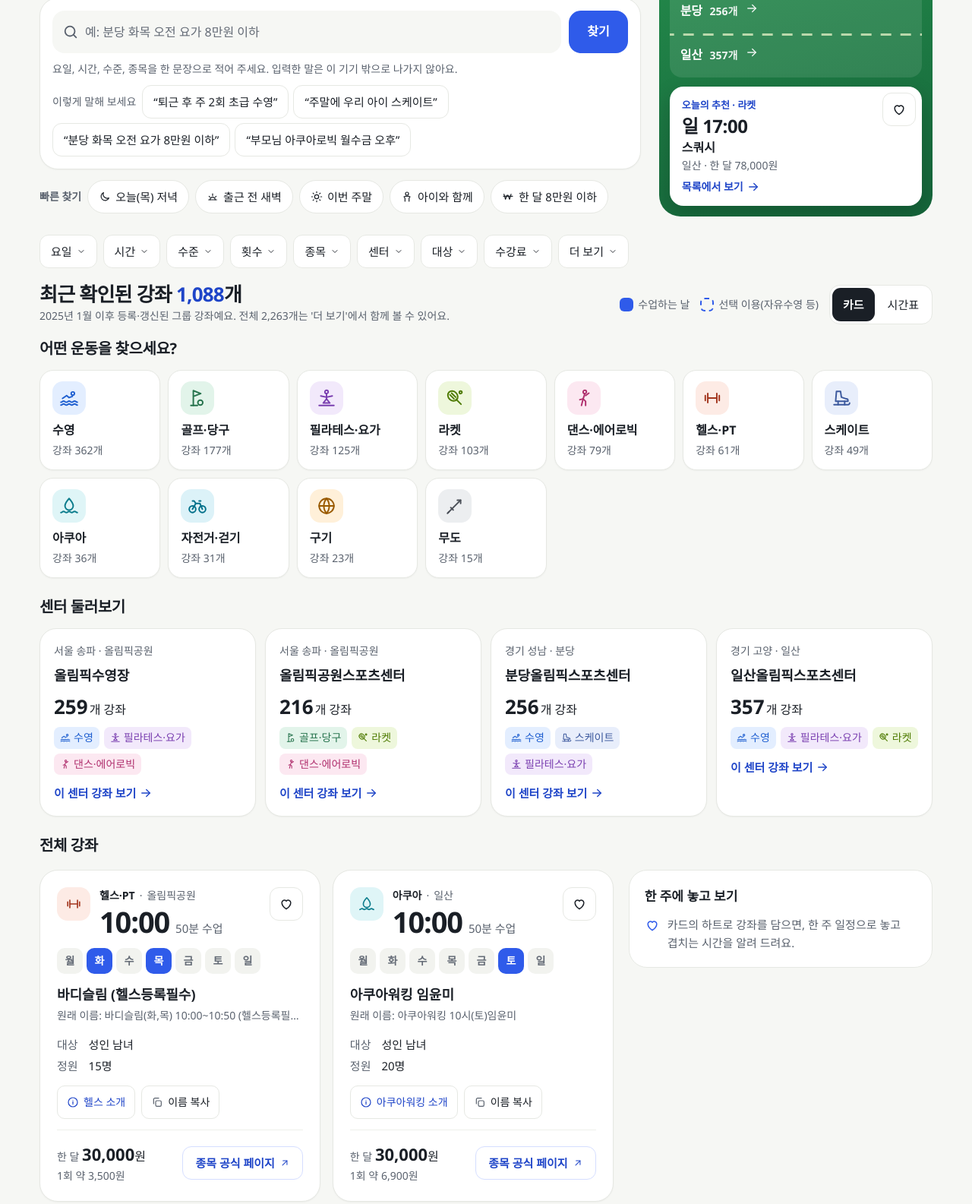
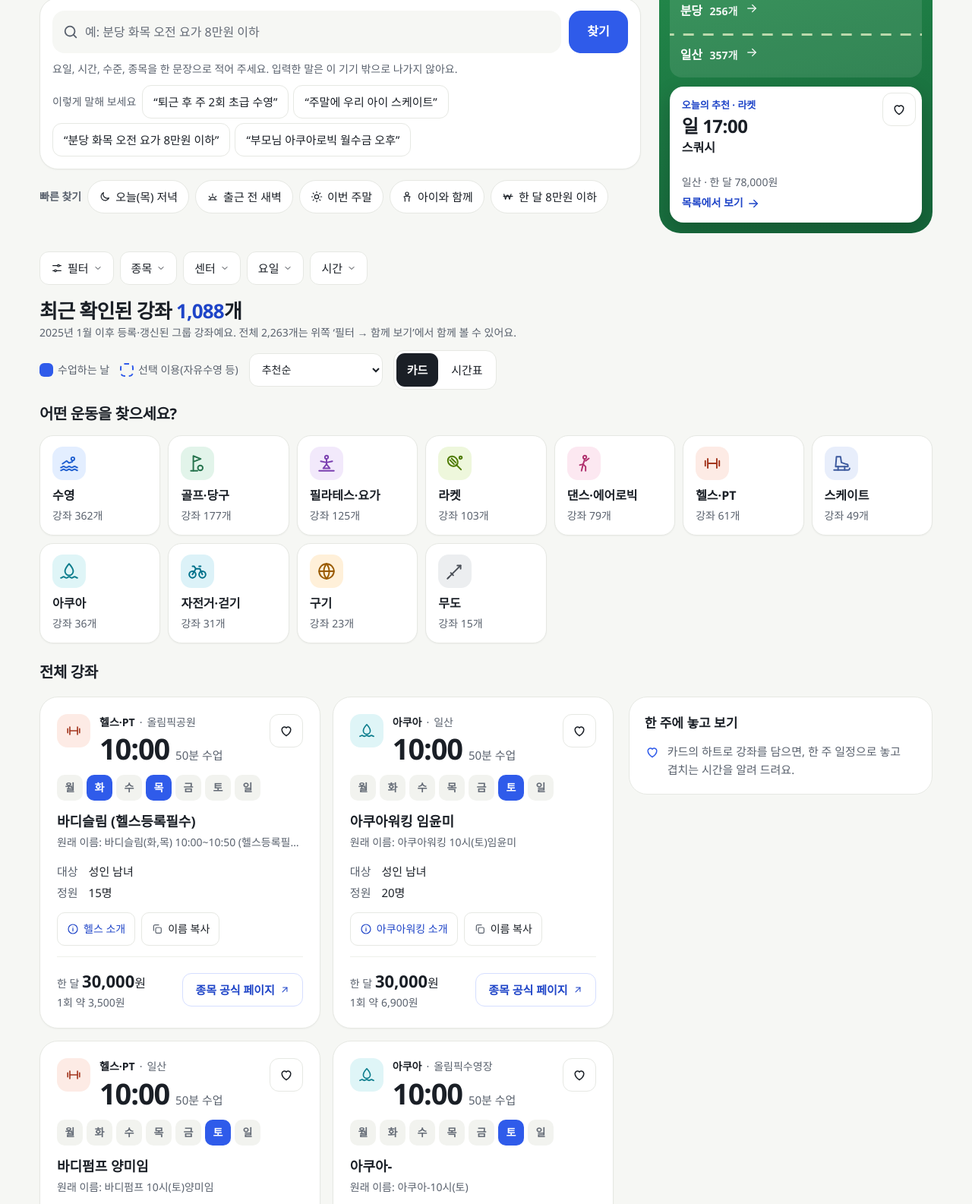
Before and after one commit to qudals552/olympic-course-finder, a website built with Vite: page site/index.html in a window 1280 px wide. Shown: the part 272-1857 px from the top of the page at 76% size. Built offline with nearby package versions, Linux system fonts and the light colour scheme.

Commit message:
필터 정리(5개 알약+필터 시트), 센터 둘러보기 카드 삭제, 정렬 선택, 카드 등장·호버 효과, 인물 잔상·카드 높이·그림자 수정
Co-Authored-By: Claude Sonnet 5.5 <noreply@anthropic.com>

```diff
--- a/site/index.html
+++ b/site/index.html
@@ -72,6 +72,7 @@
         <div id="pills" class="pills" role="group" aria-label="검색 조건"></div>
       </div>
       <div class="wrap pop-anchor"><div id="popover" class="popover" role="dialog" hidden></div></div>
+      <div id="pop-backdrop" class="pop-backdrop" hidden></div>
     </div>
 
     <main id="results" class="wrap results" tabindex="-1">
@@ -89,10 +90,16 @@
             <svg aria-hidden="true" width="16" height="16" viewBox="0 0 24 24" fill="none" stroke="currentColor" stroke-width="2.2" stroke-linecap="round" stroke-linejoin="round"><path d="M10 14a4 4 0 0 0 5.66 0l3-3a4 4 0 0 0-5.66-5.66l-1 1"/><path d="M14 10a4 4 0 0 0-5.66 0l-3 3a4 4 0 0 0 5.66 5.66l1-1"/></svg>
             <span>이 조건 링크 복사</span>
           </button>
-          <button type="button" id="sort-saved" class="share-btn sort-saved" aria-pressed="false" hidden>
-            <svg aria-hidden="true" width="16" height="16" viewBox="0 0 24 24" fill="currentColor"><path d="M12 20s-7-4.4-7-10a4 4 0 0 1 7-2.6A4 4 0 0 1 19 10c0 5.6-7 10-7 10z"/></svg>
-            <span id="sort-saved-label">담은 강좌 먼저</span>
-          </button>
+          <label class="sort-box">
+            <span class="sr-only">정렬</span>
+            <select id="sort-select" aria-label="정렬">
+              <option value="pick">추천순</option>
+              <option value="time">시작 시간순</option>
+              <option value="price">수강료 낮은순</option>
+              <option value="center">센터순</option>
+              <option value="saved">담은 강좌 먼저</option>
+            </select>
+          </label>
           <div class="seg" role="group" aria-label="보기 방식">
             <button type="button" data-view="cards" aria-pressed="true">카드</button>
             <button type="button" data-view="table" aria-pressed="false">시간표</button>
@@ -106,10 +113,6 @@
           <h2 class="disc-title">어떤 운동을 찾으세요?</h2>
           <div id="starter-tiles" class="starter-tiles"></div>
         </div>
-        <section class="disc-block" id="centers" aria-labelledby="centers-title">
-          <h2 id="centers-title" class="disc-title">센터 둘러보기</h2>
-          <div id="center-cards" class="center-cards"></div>
-        </section>
         <h2 class="disc-title">전체 강좌</h2>
       </section>
 
--- a/site/src/icons.ts
+++ b/site/src/icons.ts
@@ -32,6 +32,7 @@ export const LOGO = `<svg aria-hidden="true" width="36" height="36" viewBox="0 0
 
 export const ICON = {
   x: wrap('<path d="M6 6l12 12"/><path d="M18 6 6 18"/>', 14),
+  filter: wrap('<path d="M4 7h9"/><path d="M17 7h3"/><circle cx="15" cy="7" r="2"/><path d="M4 17h3"/><path d="M11 17h9"/><circle cx="9" cy="17" r="2"/>', 16),
   check: wrap('<path d="m5 12 5 5 9-10"/>', 14),
   down: wrap('<path d="m6 9 6 6 6-6"/>', 12),
   heart: wrap('<path d="M12 20s-7-4.4-7-10a4 4 0 0 1 7-2.6A4 4 0 0 1 19 10c0 5.6-7 10-7 10z"/>', 20),
--- a/site/src/main.ts
+++ b/site/src/main.ts
@@ -42,12 +42,6 @@ const EXAMPLES = ["퇴근 후 주 2회 초급 수영", "주말에 우리 아이
 const PRICE_STEPS = [50000, 80000, 100000, 150000, 200000];
 const SAVE_KEY = "olympic-course-finder.saved";
 const SCENE_KEY = "olympic-course-finder.scene";
-const CENTER_REGION: Record<string, string> = {
-  올림픽수영장: "서울 송파 · 올림픽공원",
-  올림픽공원스포츠센터: "서울 송파 · 올림픽공원",
-  분당올림픽스포츠센터: "경기 성남 · 분당",
-  일산올림픽스포츠센터: "경기 고양 · 일산",
-};
 const reduceMotion = () => matchMedia("(prefers-reduced-motion: reduce)").matches;
 
 // ---------- 작은 도우미 ----------
@@ -75,6 +69,7 @@ let query: Query = decodeQuery(location.hash);
 let shown = PAGE;
 let view: "cards" | "table" = "cards";
 let openPill: string | null = null;
+let skipAnim = false; // '더 보기'로 이어 붙일 때는 카드가 다시 나타나는 효과를 생략
 let lastNote = "";
 let saved: string[] = loadSaved();
 let savedOnce = false;
@@ -318,7 +313,7 @@ const PILLS: PillDef[] = [
     body: () => [el("h3", {}, "한 달 수강료"), el("div", { class: "chips" }, ...PRICE_STEPS.map((p) => chip(priceLabel(p), query.maxPrice === p, () => update({ maxPrice: query.maxPrice === p ? null : p }))))],
   },
   {
-    id: "more", title: "더 보기", value: () => "", on: () => !query.recentOnly || query.includePrivate || query.includePaused || query.sort !== emptyQuery().sort,
+    id: "more", title: "함께 보기", value: () => "", on: () => !query.recentOnly || query.includePrivate || query.includePaused,
     body: () => {
       const check = (label: string, on: boolean, set: (v: boolean) => void) => {
         const i = el("input", { type: "checkbox" }) as HTMLInputElement;
@@ -327,9 +322,7 @@ const PILLS: PillDef[] = [
         return el("label", { class: "check" }, i, label);
       };
       return [
-        el("h3", {}, "정렬"),
-        el("div", { class: "chips" }, ...([["pick", "추천순"], ["time", "시작 시간순"], ["price", "수강료 낮은순"], ["center", "센터순"], ["saved", "담은 강좌 먼저"]] as const).map(([k, l]) => chip(l, query.sort === k, () => update({ sort: k })))),
-        el("h3", { style: "margin-top: 14px" }, "함께 보기"),
+        el("h3", {}, "함께 보기"),
         check(`오래된 강좌도 보기 (${data.recentFrom.replace("-", ".")} 이전 등록)`, !query.recentOnly, (v) => update({ recentOnly: !v })),
         check("개인·2인 레슨도 보기", query.includePrivate, (v) => update({ includePrivate: v })),
         check("일시중지 강좌도 보기", query.includePaused, (v) => update({ includePaused: v })),
@@ -338,17 +331,29 @@ const PILLS: PillDef[] = [
   },
 ];
 
+/** 자주 쓰는 4개는 바로 보이고, 나머지는 '필터 더 보기' 한 곳에 모음(알약이 너무 많아 헷갈리지 않게) */
+const MAIN_IDS = ["sport", "center", "days", "times"];
+const MORE_IDS = ["level", "week", "target", "price", "more"];
+const PILL_ORDER = ["filters", ...MAIN_IDS]; // 필터 버튼을 맨 앞에 둬서 휴대폰에서 옆으로 밀려 가려지지 않게
+const pillById = (id: string) => PILLS.find((p) => p.id === id)!;
+const moreCount = () => MORE_IDS.filter((id) => pillById(id).on()).length;
+
 function renderPills() {
   $("#pills").replaceChildren(
-    ...PILLS.map((p) => {
-      const on = p.on();
-      const b = el("button", { type: "button", class: `pill${on ? " on" : ""}`, "aria-expanded": String(openPill === p.id), "aria-controls": "popover" });
-      if (on) b.append(svg(ICON.check));
-      const v = p.value();
-      b.append(v ? `${p.title} · ${v}` : p.title, svg(ICON.down));
+    ...PILL_ORDER.map((id) => {
+      const isMore = id === "filters";
+      const p = isMore ? null : pillById(id);
+      const n = isMore ? moreCount() : 0;
+      const on = isMore ? n > 0 : p!.on();
+      const b = el("button", { type: "button", class: `pill${on ? " on" : ""}${isMore ? " pill-more" : ""}`, "aria-expanded": String(openPill === id), "aria-controls": "popover" });
+      if (isMore) b.append(svg(ICON.filter));
+      else if (on) b.append(svg(ICON.check));
+      const v = isMore ? (n ? String(n) : "") : p!.value();
+      const title = isMore ? "필터" : p!.title;
+      b.append(v ? `${title} · ${v}` : title, svg(ICON.down));
       b.addEventListener("click", (e) => {
         e.stopPropagation();
-        openPill = openPill === p.id ? null : p.id;
+        openPill = openPill === id ? null : id;
         renderPills();
         renderPopover();
         if (openPill) $("#popover").querySelector<HTMLElement>("button, input")?.focus();
@@ -360,13 +365,20 @@ function renderPills() {
 
 function renderPopover() {
   const pop = $("#popover");
-  const p = PILLS.find((x) => x.id === openPill);
-  pop.hidden = !p;
-  if (!p) return pop.replaceChildren();
-  const done = el("button", { type: "button", class: "btn-dark" }, "닫기");
-  done.addEventListener("click", closePopover);
-  pop.replaceChildren(...p.body(), el("div", { class: "popover-actions" }, done));
-  pop.setAttribute("aria-label", `${p.title} 고르기`);
+  const isMore = openPill === "filters";
+  const p = isMore ? null : PILLS.find((x) => x.id === openPill);
+  const open = isMore || !!p;
+  pop.hidden = !open;
+  $("#pop-backdrop").hidden = !open;
+  document.body.classList.toggle("pop-open", open);
+  if (!open) return pop.replaceChildren();
+  const top = pop.scrollTop; // 칩을 눌러 다시 그려도 보던 자리를 유지
+  const done = el("button", { type: "button", class: "btn-dark" }, `강좌 ${find(query).length.toLocaleString("ko-KR")}개 보기`);
+  done.addEventListener("click", () => { closePopover(); revealResults(); });
+  const body = isMore ? MORE_IDS.map((id) => el("section", { class: "pop-sec" }, ...pillById(id).body())) : p!.body();
+  pop.replaceChildren(...body, el("div", { class: "popover-actions" }, done));
+  pop.setAttribute("aria-label", `${isMore ? "필터 더 보기" : p!.title} 고르기`);
+  pop.scrollTop = top;
 }
 
 function closePopover() {
@@ -375,7 +387,7 @@ function closePopover() {
   openPill = null;
   renderPills();
   renderPopover();
-  ($("#pills").children[PILLS.findIndex((p) => p.id === id)] as HTMLElement | undefined)?.focus();
+  ($("#pills").children[PILL_ORDER.indexOf(id)] as HTMLElement | undefined)?.focus();
 }
 
 // ---------- 카드 ----------
@@ -548,10 +560,9 @@ function renderResults() {
   const [ry, rm] = data.recentFrom.split("-");
   const cn = $("#count-note");
   cn.hidden = filtered;
-  cn.textContent = `${ry}년 ${Number(rm)}월 이후 등록·갱신된 그룹 강좌예요. 전체 ${data.courses.length.toLocaleString("ko-KR")}개는 '더 보기'에서 함께 볼 수 있어요.`;
+  cn.textContent = `${ry}년 ${Number(rm)}월 이후 등록·갱신된 그룹 강좌예요. 전체 ${data.courses.length.toLocaleString("ko-KR")}개는 위쪽 ‘필터 → 함께 보기’에서 함께 볼 수 있어요.`;
   $("#list").removeAttribute("aria-busy");
   $("#discover").hidden = filtered;
-  $("#centers").hidden = filtered;
   if (!filtered) renderDiscover(res);
 
   // 조건 완화 제안
@@ -573,7 +584,9 @@ function renderResults() {
   table.hidden = view !== "table";
   $(".result-body").classList.toggle("table-mode", view === "table");
   if (view === "cards") {
-    list.replaceChildren(...res.slice(0, shown).map(card));
+    list.classList.toggle("no-anim", skipAnim);
+    skipAnim = false;
+    list.replaceChildren(...res.slice(0, shown).map((c, i) => { const li = card(c); li.style.setProperty("--i", String(i % PAGE)); return li; }));
     if (!n) list.append(el("li", { class: "empty" }, el("p", { class: "strong" }, "조건에 맞는 강좌가 없어요."), el("p", { class: "note" }, "위의 제안을 누르거나, 조건 토큰의 ×로 조건을 하나 지워 보세요.")));
     more.hidden = n <= shown;
     more.textContent = `${Math.min(PAGE, n - shown)}개 더 보기 (남은 강좌 ${(n - shown).toLocaleString("ko-KR")}개)`;
@@ -621,21 +634,6 @@ function renderDiscover(res: Course[]) {
       el("span", { class: "k" }, k), el("span", { class: "n" }, `강좌 ${cnt.toLocaleString("ko-KR")}개`));
     b.addEventListener("click", () => { update({ categories: [k] }, { push: true }); revealResults(shownMessage(k)); });
     return b;
-  }));
-
-  $("#center-cards").replaceChildren(...Object.keys(CENTER_SHORT).map((center) => {
-    const mine = res.filter((c) => c.center === center);
-    const cats = new Map<string, number>();
-    for (const c of mine) cats.set(c.category, (cats.get(c.category) ?? 0) + 1);
-    const top = [...cats.entries()].filter(([k]) => k !== "기타").sort((a, b) => b[1] - a[1]).slice(0, 3);
-    const btn = el("button", { type: "button", class: "center-card" },
-      el("span", { class: "cc-region" }, CENTER_REGION[center]),
-      el("span", { class: "cc-name" }, center),
-      el("span", { class: "cc-count" }, el("span", { class: "num" }, mine.length.toLocaleString("ko-KR")), "개 강좌"),
-      el("span", { class: "cc-tags" }, ...top.map(([k]) => el("span", { class: `cc-tag cat-${catKey(k)}` }, svg(sportIcon(k, 14)), k))),
-      el("span", { class: "cc-go" }, "이 센터 강좌 보기", svg(ICON.arrow)));
-    btn.addEventListener("click", () => { update({ centers: [center] }, { push: true }); revealResults(shownMessage(CENTER_SHORT[center] ?? center)); });
-    return btn;
   }));
 }
 
@@ -954,14 +952,14 @@ function syncHearts() {
   if (ph && cur) ph.setAttribute("aria-pressed", String(saved.includes(cur.id)));
 }
 
-/** 결과 머리말의 '담은 강좌 먼저' 버튼: 담은 개수를 보여 주고, 누르면 정렬을 바꿈 */
+/** 결과 머리말의 정렬 선택: '담은 강좌 먼저'에는 담은 개수를 붙여 보여 줌 */
 function syncSortSaved() {
-  const b = document.querySelector<HTMLButtonElement>("#sort-saved");
-  if (!b) return;
+  const sel = document.querySelector<HTMLSelectElement>("#sort-select");
+  if (!sel) return;
   const n = savedCourses().length;
-  b.hidden = n === 0 && query.sort !== "saved";
-  b.setAttribute("aria-pressed", String(query.sort === "saved"));
-  $("#sort-saved-label").textContent = `담은 강좌 먼저 · ${n}개`;
+  const opt = sel.querySelector<HTMLOptionElement>('option[value="saved"]');
+  if (opt) opt.textContent = n ? `담은 강좌 먼저 (${n}개)` : "담은 강좌 먼저";
+  sel.value = query.sort;
 }
 
 function pickShowcase(sc: Scene): Course[] {
@@ -1033,15 +1031,15 @@ function renderHero() {
   const lanes = Object.keys(CENTER_SHORT);
   const all = find({ ...emptyQuery() });
   const setLane = (i: number) => art.style.setProperty("--lane", String(i));
-  setLane(0);
+  setLane(Math.floor(Math.random() * lanes.length)); // 캐릭터가 서 있는 레인도 새로고침마다 무작위
   $("#lanes").replaceChildren(...lanes.map((center, i) => {
     const n = all.filter((c) => c.center === center).length;
     const b = el("button", { type: "button", class: "lane", "aria-label": `${CENTER_SHORT[center]} 강좌 ${n}개 보기` },
       el("span", { class: "lane-name" }, CENTER_SHORT[center] ?? center),
       el("span", { class: "lane-n num" }, `${n.toLocaleString("ko-KR")}개`),
       el("span", { class: "lane-go", "aria-hidden": "true" }, svg(ICON.arrow)));
-    b.addEventListener("pointerenter", () => setLane(i));
-    b.addEventListener("focus", () => setLane(i));
+    // 마우스를 올릴 때 그림이 따라다니면 어수선하므로, 키보드로 옮길 때와 누를 때만 이동
+    b.addEventListener("focus", () => { if (b.matches(":focus-visible")) setLane(i); });
     b.addEventListener("click", () => {
       setLane(i);
       // 그림이 그 레인으로 헤엄쳐 가는 것을 잠깐 보여 준 뒤 이동(움직임 줄이기 설정이면 바로)
@@ -1115,6 +1113,7 @@ async function init() {
   $("#more").addEventListener("click", () => {
     const from = shown;
     shown += PAGE;
+    skipAnim = true;
     renderResults();
     ($("#list").children[from] as HTMLElement | undefined)?.focus();
   });
@@ -1180,6 +1179,9 @@ async function init() {
           openPill = "center"; renderPills(); renderPopover();
           ($("#popover").querySelector("button") as HTMLElement | null)?.focus();
         }
+      } else if (id === "centers") {
+        // 센터 고르기는 첫 화면의 센터 레인이 맡음
+        goTo("hero-art");
       } else {
         goTo(id);
       }
@@ -1210,10 +1212,10 @@ async function init() {
 
   rotatePlaceholder();
   renderHero();
-  $("#sort-saved").addEventListener("click", () => {
-    update({ sort: query.sort === "saved" ? "pick" : "saved" });
-    toast(query.sort === "saved" ? "담은 강좌를 맨 앞에 보여 드려요" : "추천순으로 돌아갔어요");
+  $<HTMLSelectElement>("#sort-select").addEventListener("change", (e) => {
+    update({ sort: (e.target as HTMLSelectElement).value as Query["sort"] });
   });
+  $("#pop-backdrop").addEventListener("click", () => closePopover());
   render();
   // 다 그린 다음 수영 장면을 움직임 (그리는 동안 시작하면 끊겨 보임)
   setTimeout(() => document.querySelector(".hero-art")?.classList.add("run"), 700);
--- a/site/src/scene.ts
+++ b/site/src/scene.ts
@@ -31,7 +31,7 @@ export const SCENES: Scene[] = [
   },
   {
     id: "tennis", label: "테니스", category: "라켓", caption: "코트 레인을 골라 센터별 강좌를 모아 보세요",
-    actor: `${open}<ellipse class="shadow" cx="62" cy="55" rx="12" ry="3"/><g class="a-ball-x"><g class="a-ball-y"><circle class="ball" cx="62" cy="44" r="8"/><path class="seam" d="M55 41c4 3 10 3 14 0M55 47c4-3 10-3 14 0"/></g></g></svg>`,
+    actor: `${open}<g class="a-ball-x"><ellipse class="shadow" cx="62" cy="54" rx="11" ry="3"/><g class="a-ball-y"><circle class="ball" cx="62" cy="44" r="8"/><path class="seam" d="M55 41c4 3 10 3 14 0M55 47c4-3 10-3 14 0"/></g></g></svg>`,
   },
 ];
 
--- a/site/src/style.css
+++ b/site/src/style.css
@@ -403,7 +403,7 @@ button { cursor: pointer; }
 .scene-run .a-arm-a { transform: rotate(-40deg); } .scene-run .a-arm-b { transform: rotate(40deg); }
 .scene-run .a-leg-a { transform: rotate(-35deg); } .scene-run .a-leg-b { transform: rotate(35deg); }
 @media (prefers-reduced-motion: no-preference) {
-  .scene-swim .a-arm-a, .scene-swim .a-arm-b, .scene-swim .a-leg, .scene-swim .a-bob, .actor .drop, .actor .a-ball-x, .actor .a-ball-y, .actor .shadow, .lane::before { will-change: transform; }
+  .actor { will-change: transform; }
   /* 데이터를 다 그린 뒤 .run이 붙으면 움직임 시작(그리는 동안 시작하면 끊겨 보임) */
   .run .lanes li + li .lane::before { animation: lane-flow 1s linear infinite; }
   .run.scene-swim .a-bob { animation: sw-bob 3.2s ease-in-out infinite; }
@@ -453,8 +453,9 @@ button { cursor: pointer; }
 .pick-go:focus-visible { outline: 3px solid var(--blue); outline-offset: 2px; }
 .pick-tag { font-size: 13px; font-weight: 800; color: var(--blue-ink); }
 .pick-time { font-size: 24px; font-weight: 800; letter-spacing: -0.02em; line-height: 1.2; }
-.pick-title { font-size: 16px; font-weight: 800; line-height: 1.35; overflow-wrap: anywhere; }
-.pick-meta { font-size: 14px; color: var(--muted); line-height: 1.4; }
+.pick-title { font-size: 16px; font-weight: 800; line-height: 1.35; overflow-wrap: anywhere; /* 제목이 1줄이든 2줄이든 카드 높이가 같게 2줄 자리를 항상 잡고, 더 길면 줄임 */ min-height: 2.7em; display: -webkit-box; -webkit-box-orient: vertical; -webkit-line-clamp: 2; line-clamp: 2; overflow: hidden; }
+.pick-meta { font-size: 14px; color: var(--muted); line-height: 1.4; white-space: nowrap; overflow: hidden; text-overflow: ellipsis; }
+.pick-tag, .pick-time { white-space: nowrap; overflow: hidden; text-overflow: ellipsis; }
 .pick-cta { display: inline-flex; align-items: center; gap: 4px; margin-top: 4px; font-size: 14px; font-weight: 800; color: var(--blue-ink); }
 .pick .heart { position: absolute; right: 8px; top: 8px; }
 @media (prefers-reduced-motion: no-preference) { .pick-go.swap { animation: pick-in .35s ease-out; } @keyframes pick-in { from { opacity: 0; transform: translateY(6px); } } }
@@ -693,3 +694,42 @@ body:has(dialog[open]) { overflow: hidden; }
 .copy-btn svg { color: var(--muted); }
 .sv-share { display: flex; gap: 10px; flex-wrap: wrap; }
 .sv-share .btn-primary, .sv-share .btn-secondary { flex: 1 1 140px; min-height: 48px; }
+
+/* '담은 강좌 먼저' 버튼은 share-btn의 휴대폰용 글자 숨김 규칙을 받지 않게 함 */
+@media (max-width: 760px) { .sort-saved span { display: inline; } .sort-saved::after { content: none; } .sort-saved { padding: 0 12px; } }
+
+/* ---- 필터 정리: 알약 5개 + '필터 더 보기' 시트 ---- */
+.popover { max-height: min(72vh, 640px); overflow: auto; overscroll-behavior: contain; }
+.pop-sec + .pop-sec { margin-top: 18px; padding-top: 16px; border-top: 1px solid var(--line); }
+.pop-backdrop { position: fixed; inset: 0; z-index: 4; background: transparent; }
+.pill-more svg:first-child { color: currentColor; }
+.sort-box select { min-width: 176px; min-height: 44px; border-radius: 12px; border: 1px solid var(--line); background: var(--surface); color: var(--ink); padding: 0 12px; font: inherit; font-size: 14px; }
+.sort-box select:focus-visible { outline: 3px solid var(--blue-line); outline-offset: 1px; }
+@media (max-width: 760px) {
+  /* 휴대폰: 필터 창은 아래에서 올라오는 시트. 뒤는 어둡게, 맨 아래 버튼으로 결과 개수를 보며 닫음 */
+  body.pop-open { overflow: hidden; }
+  body.pop-open .filter-bar { z-index: 40; backdrop-filter: none; }
+  .pop-backdrop { background: rgba(20, 24, 30, 0.45); z-index: 1; }
+  .popover { position: fixed; left: 0; right: 0; bottom: 0; top: auto; width: 100%; max-height: 80vh; border-radius: 24px 24px 0 0; z-index: 2; padding: 22px 16px 0; border-bottom: 0; }
+  .popover::before { content: ""; position: absolute; left: 50%; top: 8px; width: 40px; height: 4px; margin-left: -20px; border-radius: 2px; background: var(--line); }
+  .popover-actions { position: sticky; bottom: 0; margin: 12px -16px 0; padding: 10px 16px calc(12px + env(safe-area-inset-bottom)); background: var(--surface); border-top: 1px solid var(--line); }
+  .popover-actions .btn-dark { width: 100%; }
+}
+@media (max-width: 760px) and (prefers-reduced-motion: no-preference) { .popover:not([hidden]) { animation: sheet-up 0.28s cubic-bezier(0.2, 0.8, 0.2, 1); } }
+
+/* ---- 손에 닿는 느낌: 카드 등장, 살짝 뜨는 호버, 누를 때 줄어듦 ---- */
+@media (prefers-reduced-motion: no-preference) {
+  .cards > .card { animation: card-in 0.42s cubic-bezier(0.2, 0.8, 0.2, 1) both; animation-delay: calc(min(var(--i, 0), 8) * 45ms); }
+  .cards.no-anim > .card { animation: none; }
+  @keyframes card-in { from { opacity: 0; transform: translateY(14px); } }
+  .card, .starter-tile, .lane, .pill, .chip, .quick, .btn-primary, .pick-go { transition: transform 0.15s ease, box-shadow 0.15s ease, background-color 0.15s ease, border-color 0.15s ease; }
+  .card:hover { transform: translateY(-2px); box-shadow: var(--shadow-up); }
+  .starter-tile:hover { transform: translateY(-2px); }
+  .pill:active, .chip:active, .quick:active, .starter-tile:active, .btn-primary:active, .btn-dark:active, .lane:active { transform: scale(0.97); }
+}
+
+/* 휴대폰: 종목 타일을 작게 해서 첫 목록이 더 빨리 보이게 */
+@media (max-width: 760px) {
+  .starter-tile { min-width: 116px; padding: 12px; gap: 4px; }
+  .starter-tile .st-ico { transform: scale(0.85); transform-origin: left top; }
+}
```
